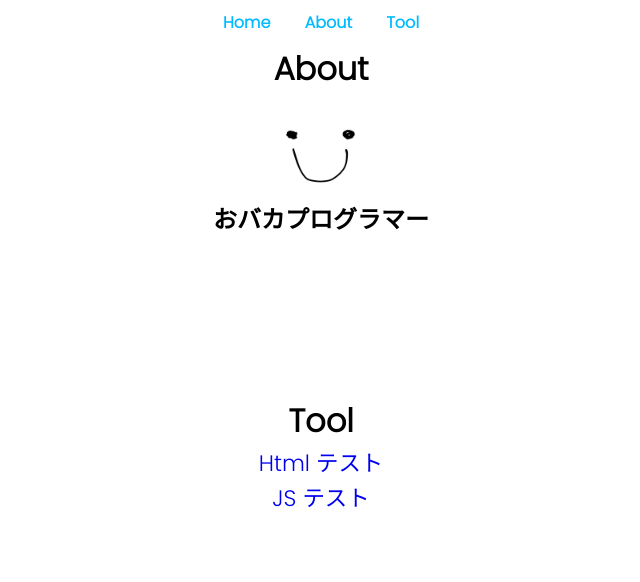
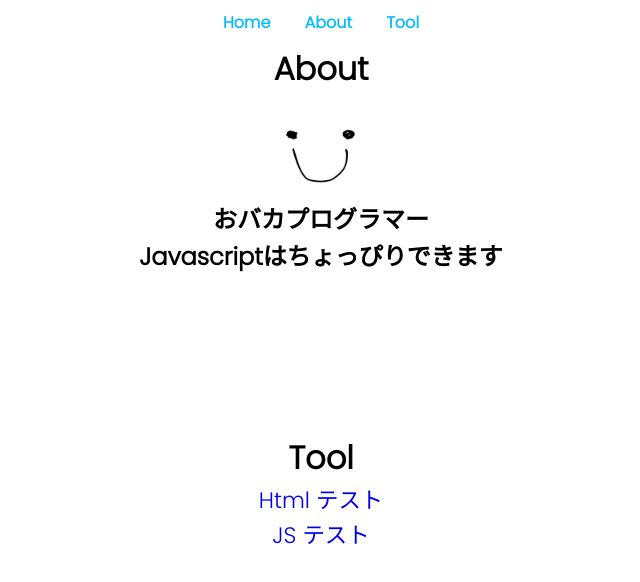
Before and after one commit to Click-yyy/click-yyy.github.io, a plain HTML site: page index.html in a window 1280 px wide. Shown: the whole page, without its empty margins (319-959 px from the left). Drawn offline with Linux system fonts and the light colour scheme.

Commit message:
Update index.html

```diff
--- a/index.html
+++ b/index.html
@@ -58,6 +58,7 @@
         <h1>About</h1>
         <img src="./logo.png" width="100" height="100" alt="Logo">
         <h2>おバカプログラマー</h2>
+        <h2>Javascriptはちょっぴりできます</h2>
       </div>
       <div class="tool">
         <h1>Tool</h1>
```
